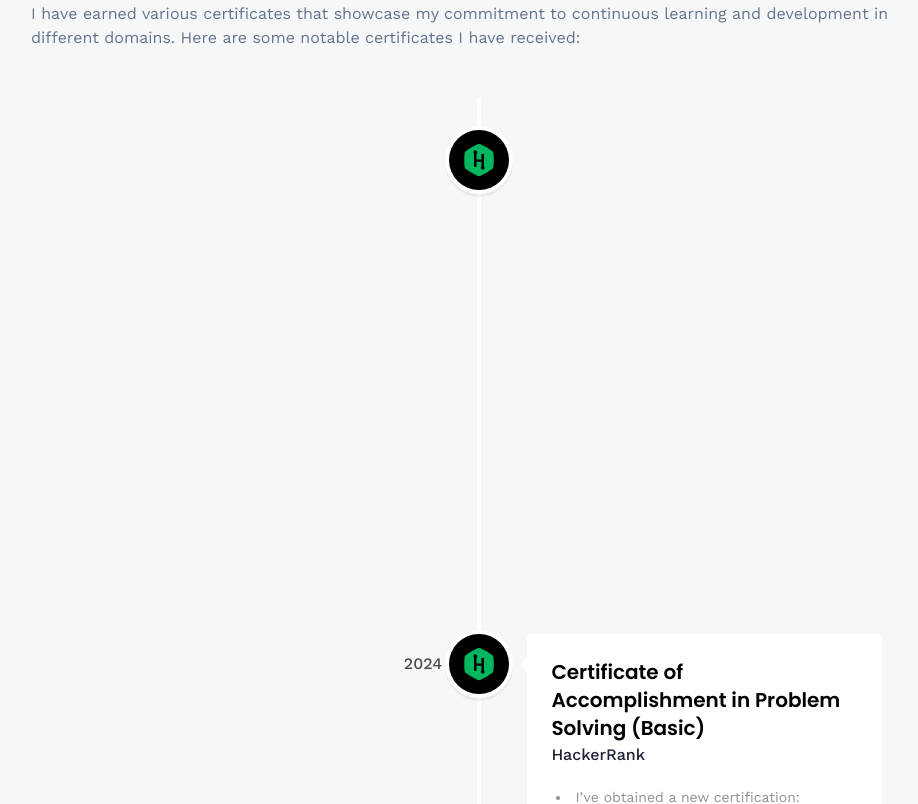
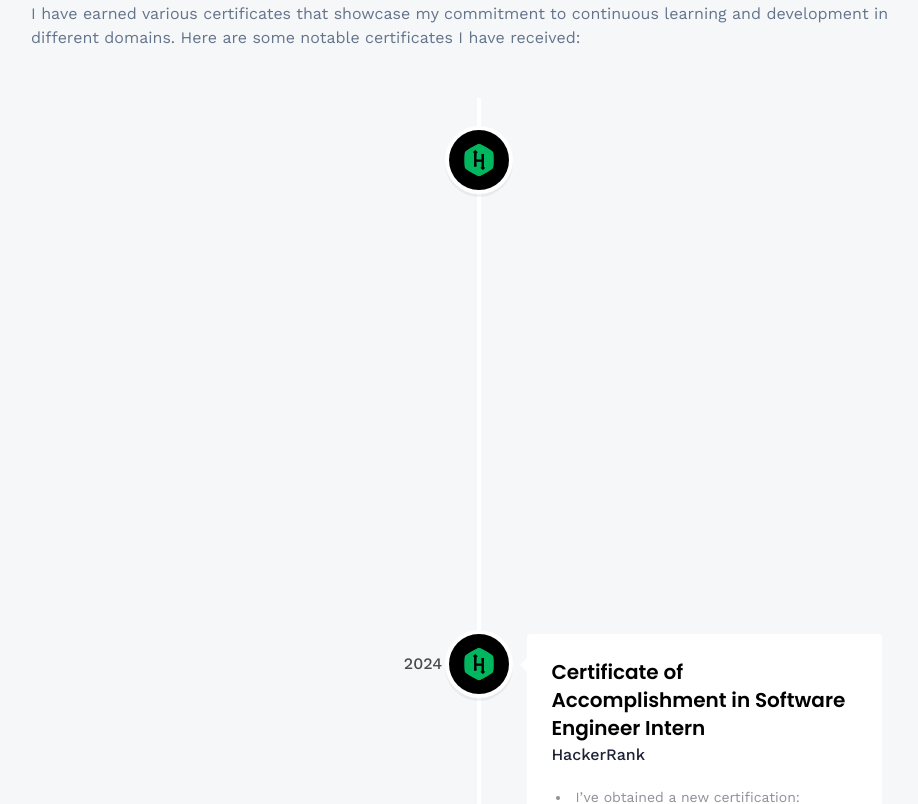
Before and after one commit to Ahib-Afnan-Siam/Ahib-Siam-Portfolio, a React (Vite) app: page /about in a window 1280 px wide. Shown: the part 5980-6784 px from the top of the page, without its empty margins (161-1079 px from the left). Built offline with nearby package versions, Linux system fonts and the light colour scheme; no server answers.

Commit message:
Updated the cv link and certificates section

```diff
--- a/src/constants/index.js
+++ b/src/constants/index.js
@@ -458,6 +458,20 @@ export const extracurricularActivities = [
 
 export const certificates = [
     {
+        title: "Certificate of Accomplishment in Software Engineering",
+        organization: "HackerRank",
+        icon: hackerrank,
+        iconBg: "#000000",
+        date: "2024",
+        points: [
+          "I’ve obtained a new certification: Certificate of Accomplishment in Software Engineering from HackerRank! It covers topics like Problem solving, SQL, and REST API."
+        ],
+        credentialId: "CF5B58274C39",
+        credentialUrl: "https://www.hackerrank.com/certificates/iframe/cf5b58274c39",
+        skills: ["Problem Solving", "Python", "SQL","REST API"]
+    },
+
+    {
         title: "Certificate of Accomplishment in Software Engineer Intern",
         organization: "HackerRank",
         icon: hackerrank,
@@ -610,7 +624,7 @@ export const certificates = [
 
 export const cvLink = [
     {
-        link: 'https://drive.google.com/file/d/1zuBKuCU0kcFAWsQVTxBsmREJT5Cd4K-F/view?usp=sharing',
+        link: 'https://drive.google.com/file/d/12FmES4XIPuWYUgRUhCGsbOBvqwwsWw3w/view?usp=sharing',
     },
 ];
 
```
